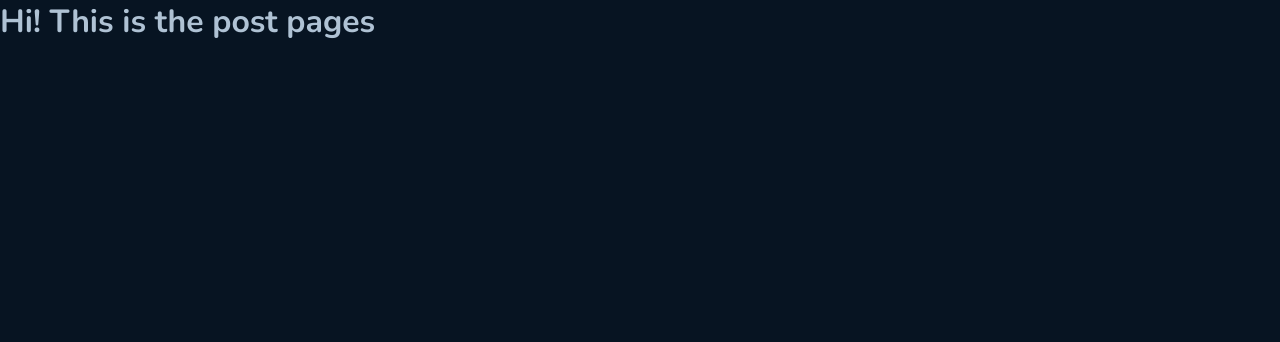
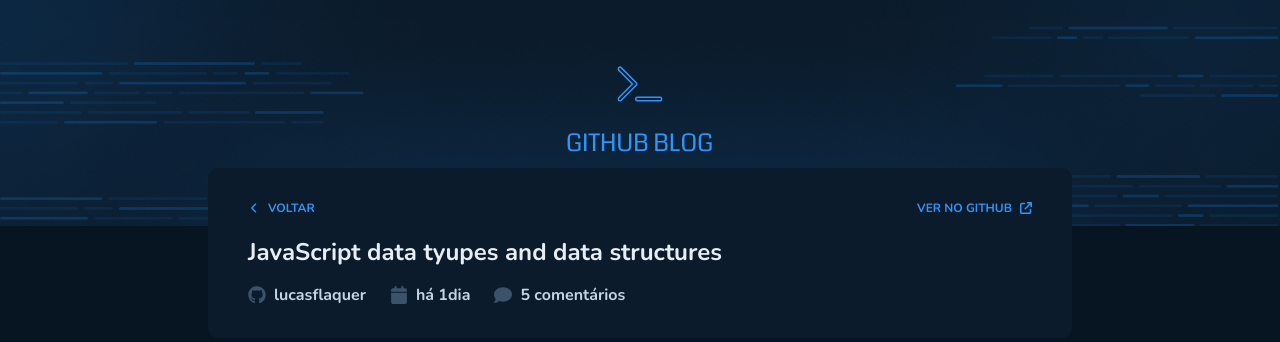
Before and after one commit to LucasFlaquer/ignite-react-github-blog, a React (Vite) app: page /posts/1 in a window 1280 px wide. Shown: the top 342 px of the page. Built offline with nearby package versions, Linux system fonts and the light colour scheme.

Commit message:
post title card

```diff
--- /dev/null
+++ b/src/pages/components/post-title-card/index.tsx
@@ -0,0 +1,40 @@
+import {
+  FaAngleLeft,
+  FaArrowUpRightFromSquare, FaCalendar, FaComment,
+  FaGithub,
+} from 'react-icons/fa6'
+import { Container, Info } from './styles'
+import { useTheme } from 'styled-components'
+
+export function PostTitleCard() {
+  const { colors } = useTheme()
+  return (
+    <Container>
+      <header>
+        <a href="#" target="_blank" rel="noreferrer">
+          <FaAngleLeft size={12} />
+          Voltar
+        </a>
+        <a href="#" target="_blank" rel="noreferrer">
+          ver no github <FaArrowUpRightFromSquare size={12} />
+        </a>
+      </header>
+      <h1>JavaScript data tyupes and data structures</h1>
+      <Info>
+        <div>
+          <FaGithub size={18} color={colors['base-label']} />
+          <span>lucasflaquer</span>
+        </div>
+        <div>
+          <FaCalendar size={18} color={colors['base-label']} />
+          <span>há 1dia</span>
+        </div>
+        <div>
+          <FaComment size={18} color={colors['base-label']} />
+          <span>5 comentários</span>
+        </div>
+      </Info>
+
+    </Container>
+  )
+}
--- /dev/null
+++ b/src/pages/components/post-title-card/styles.ts
@@ -0,0 +1,52 @@
+import styled from 'styled-components'
+
+export const Container = styled.div`
+  margin: -3.65rem auto 0;
+  padding: 2rem 2.5rem;
+  max-width: 864px;
+  background-color: ${({ theme }) => theme.colors['base-profile']};
+  border-radius: 10px;
+
+  header {
+    display: flex;
+    justify-content: space-between;
+    align-items: center;
+    margin-bottom: 0.5rem;
+
+    a {
+      display: flex;
+      align-items: center;
+      gap: 0.5rem;
+      color: ${({ theme }) => theme.colors['blue']};
+      text-transform: uppercase;
+      font-family: ${({ theme }) => theme.font.family};
+      font-weight: bold;
+      font-size: ${({ theme }) => theme.font.size['xs']};
+      text-decoration: none;
+    }
+  }
+  h1 {
+    font-size: ${({ theme }) => theme.font.size['2xl']};
+    color: ${({ theme }) => theme.colors['base-title']};
+    margin-bottom: 1rem;
+    margin-top: 1.25rem;
+  }
+`
+
+export const Info = styled.div`
+  display: flex;
+  gap: 1.5rem;
+
+  > div {
+    display: flex;
+    align-items: center;
+    gap: 0.5rem;
+
+    span {
+      font-family: ${({ theme }) => theme.font.family};
+      font-size: ${({ theme }) => theme.font.size['md']};
+      color: ${({ theme }) => theme.colors['base-subtitle']};
+    }
+
+  }
+`
--- a/src/pages/post.tsx
+++ b/src/pages/post.tsx
@@ -1,5 +1,13 @@
+import { PostTitleCard } from './components/post-title-card'
+import { Container, Cover } from './styles'
+
 export function Post() {
   return (
-    <h1>Hi! This is the post pages</h1>
+    <Container>
+      <Cover>
+        <img src="/Logo.svg" alt="Github Blog" />
+      </Cover>
+      <PostTitleCard />
+    </Container>
   )
 }
```
